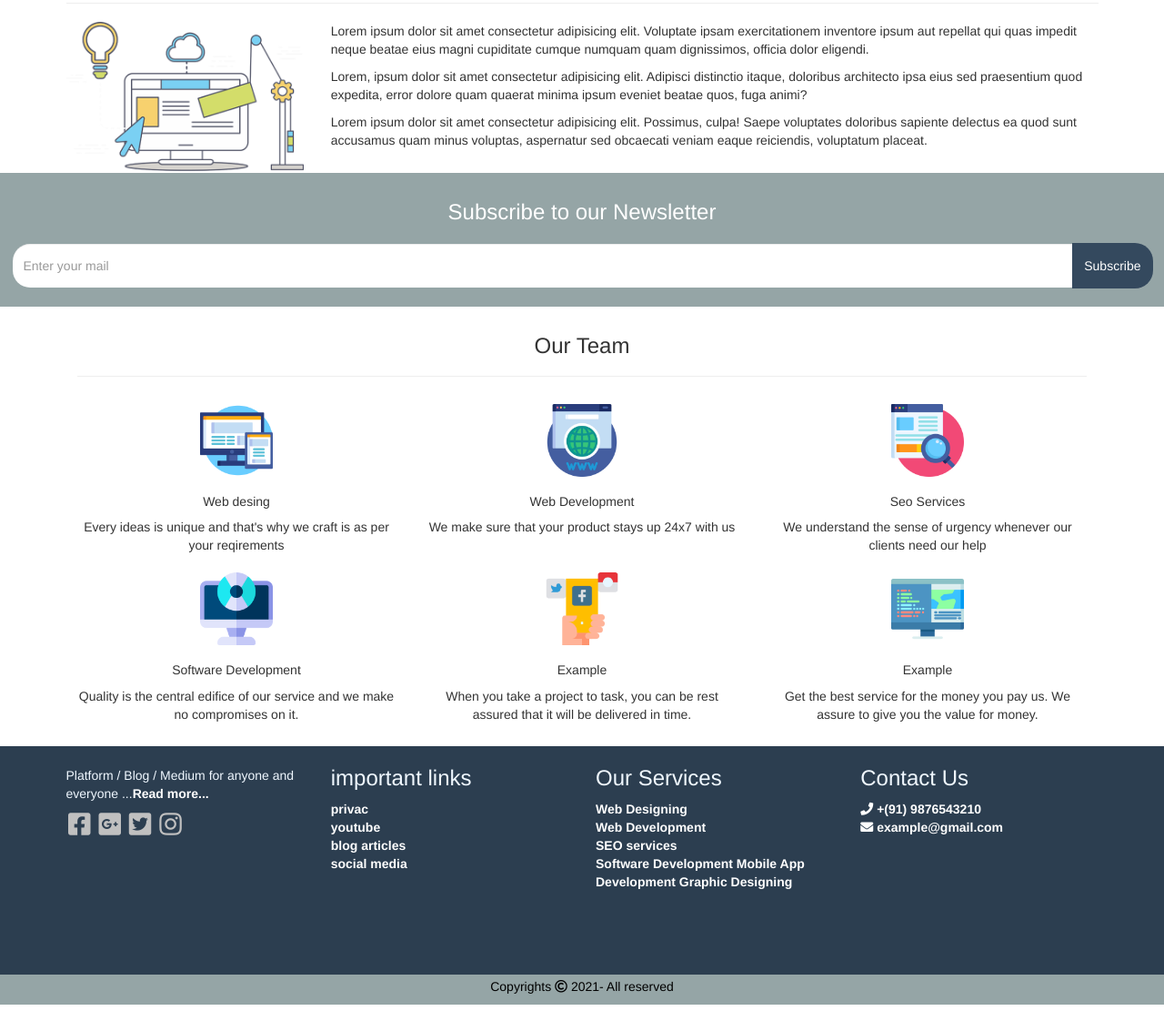
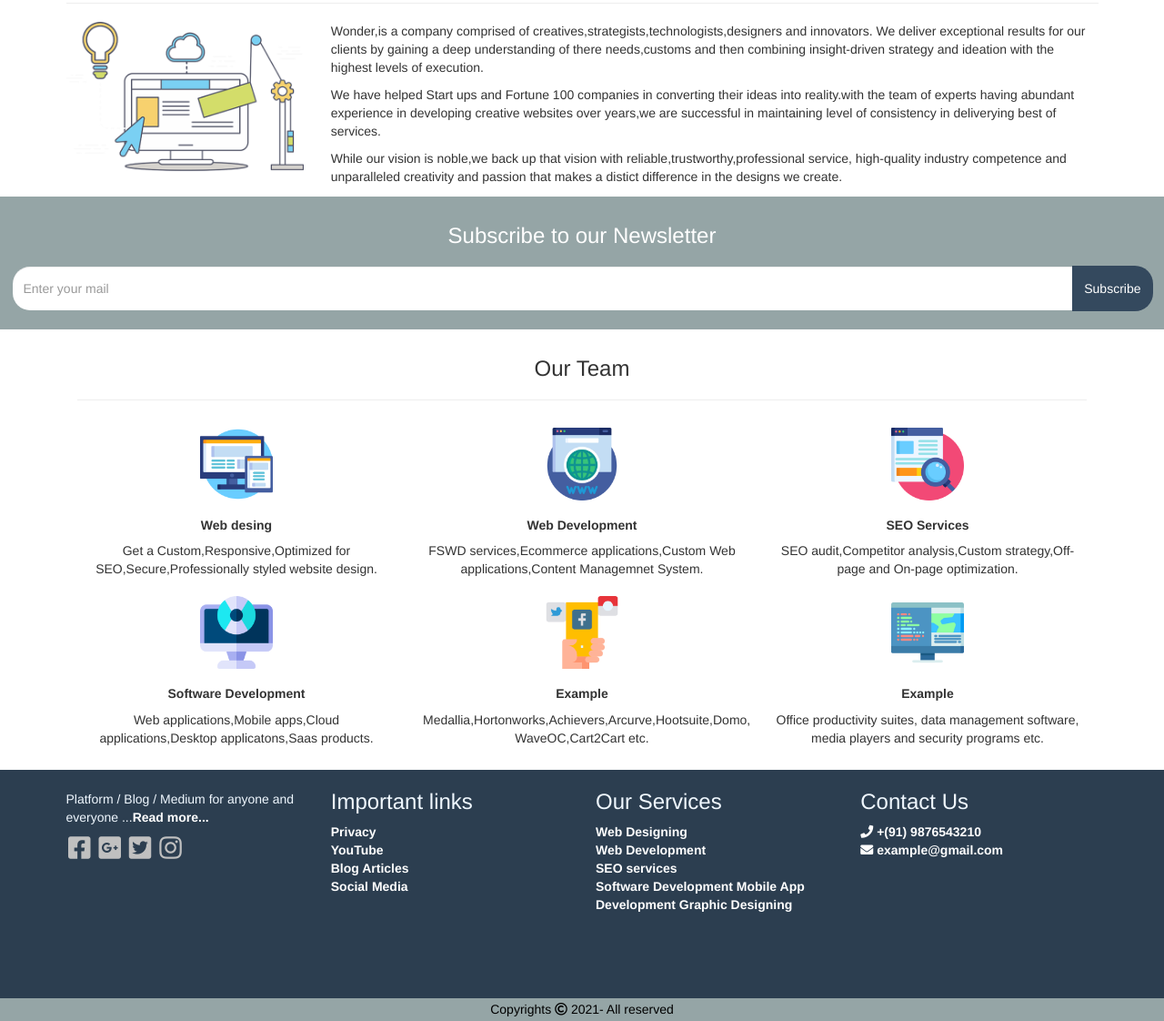
Before and after one commit to chandan1607/chandan1607.github.io, a plain HTML site: page aboutus.html in a window 1280 px wide. Shown: the part 300-1422 px from the top of the page at 91% size. Drawn offline with nearby package versions, Linux system fonts and the light colour scheme; grey boxes are pictures that could not be loaded.

Commit message:
contents

```diff
--- a/aboutus.html
+++ b/aboutus.html
@@ -102,13 +102,14 @@
         </div>
         <div class="col-md-9">
           <p>
-            Lorem ipsum dolor sit amet consectetur adipisicing elit. Voluptate ipsam exercitationem inventore ipsum aut repellat qui quas impedit neque beatae eius magni cupiditate cumque numquam quam dignissimos, officia dolor eligendi.
+            Wonder,is a company comprised of creatives,strategists,technologists,designers and innovators.
+            We deliver exceptional results for our clients by gaining a deep understanding of there needs,customs  and then combining insight-driven strategy and ideation with the highest levels of execution.
           </p>
           <p>
-            Lorem, ipsum dolor sit amet consectetur adipisicing elit. Adipisci distinctio itaque, doloribus architecto ipsa eius sed praesentium quod expedita, error dolore quam quaerat minima ipsum eveniet beatae quos, fuga animi?
+            We have helped Start ups and Fortune 100 companies in converting their ideas into reality.with the team of experts having abundant experience in developing creative websites over years,we are successful in maintaining level of consistency in deliverying best of services.
           </p>
           <p>
-            Lorem ipsum dolor sit amet consectetur adipisicing elit. Possimus, culpa! Saepe voluptates doloribus sapiente delectus ea quod sunt accusamus quam minus voluptas, aspernatur sed obcaecati veniam eaque reiciendis, voluptatum placeat.
+            While our vision is noble,we back up that vision with reliable,trustworthy,professional service, high-quality industry competence and unparalleled creativity and passion that makes a distict difference in the designs we create.
           </p>
         </div>
 
@@ -154,30 +155,30 @@
           <div class="col-md-4 text-center">
             <img class="img-fluid quality-img p-3" src="images/services/web-design.png" alt="">
             <h5>
-              Web desing
+              <b>Web desing</b>
             </h5>
             <p>
-              Every ideas is unique and that's why we craft is as per your reqirements
+              Get a Custom,Responsive,Optimized for SEO,Secure,Professionally styled website design.
             </p>
 
           </div>
           <div class="col-md-4 text-center">
             <img class="img-fluid quality-img p-3" src="images/services/web-development.png" alt="">
             <h5>
-              Web Development
+              <b>Web Development</b>
             </h5>
             <p>
-              We make sure that your product stays up 24x7 with us
+               FSWD services,Ecommerce applications,Custom Web applications,Content Managemnet System.
             </p>
 
             </div>
           <div class="col-md-4 text-center">
             <img class="img-fluid quality-img p-3 " src="images/services/seo.png" alt="">
             <h5>
-              Seo Services
+              <b>SEO Services</b>
             </h5>
             <p>
-              We understand the sense of urgency whenever our clients need our help
+              SEO audit,Competitor analysis,Custom strategy,Off-page and On-page optimization.
             </p>
 
           </div>
@@ -187,30 +188,31 @@
           <div class="col-md-4 text-center">
             <img class="img-fluid quality-img p-3" src="images/services/software-dev/software2.png" alt="">
             <h5>
-              Software Development
+              <b>Software Development</b>
             </h5>
             <p>
-              Quality is the central edifice of our service and we make no compromises on it.
+              Web applications,Mobile apps,Cloud applications,Desktop applicatons,Saas products.
             </p>
 
             </div>
           <div class="col-md-4 text-center">
             <img class="img-fluid quality-img p-3 " src="images/services/mobile-dev/m3.png" alt="">
             <h5>
-              Example
+              <b>Example</b>
             </h5>
             <p>
-              When you take a project to task, you can be rest assured that it will be delivered in time.
+               Medallia,Hortonworks,Achievers,Arcurve,Hootsuite,Domo,
+               WaveOC,Cart2Cart etc.
             </p>
 
           </div>
           <div class="col-md-4 text-center">
             <img class="img-fluid quality-img p-3" src="images/services/web-dev/webdev2.png" alt="">
             <h5>
-              Example
+              <b>Example</b>
             </h5>
             <p>
-              Get the best service for the money you pay us. We assure to give you the value for money.
+               Office productivity suites, data management software, media players and security programs etc.
             </p>
 
           </div>
@@ -303,11 +305,11 @@
               <a style="color: silver;" class="p-1" href="#"><i class="fab fa-2x fa-instagram"></i></a>
           </div>
           <div class="col-md-3 pl-4 pr-3">
-            <h3>important links</h3>
-            <a href=""> privac</a><br>
-            <a href=""> youtube</a><br>
-            <a href=""> blog articles</a><br>
-            <a href=""> social media</a><br>
+            <h3>Important links</h3>
+            <a href=""> Privacy</a><br>
+            <a href=""> YouTube</a><br>
+            <a href=""> Blog Articles</a><br>
+            <a href=""> Social Media</a><br>
 
           </div>
           <div class="col-md-3 pl-4 pr-3">
```
Also changed, not shown: contaactus.html (+3 -3 lines), index.html (+29 -28 lines), portfolio.html (+2 -2 lines).
